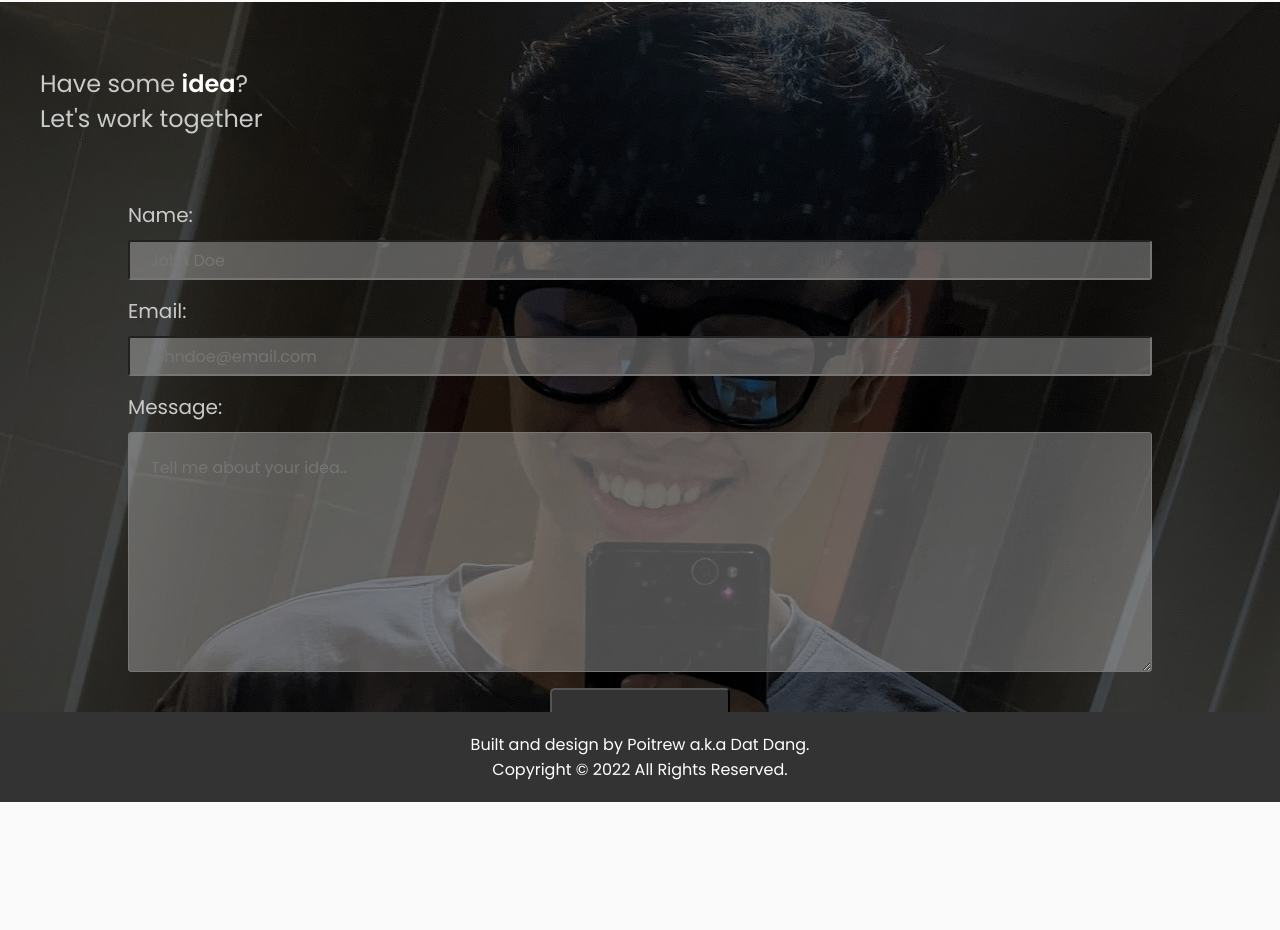
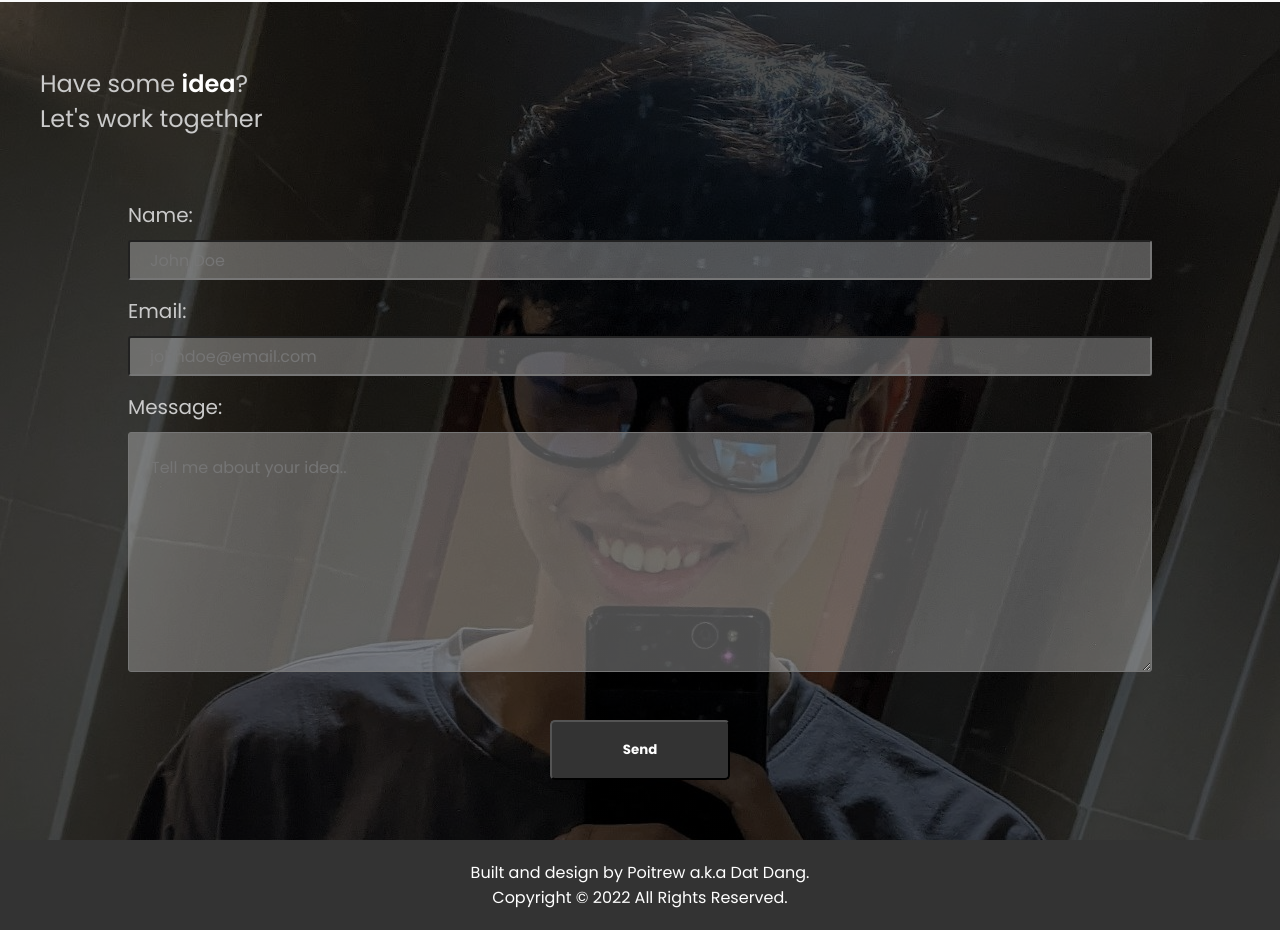
Before and after one commit to poitrew/portfolio, a React (Vite) app: page / in a window 1280 px wide. Shown: the part 1598-2528 px from the top of the page. Before the commit the page ends 2400 px from the top, so only its background shows below. Built offline with nearby package versions, Linux system fonts and the light colour scheme; a web font is replaced by a local one.

Commit message:
Fixed footer incursion, added padding because of position absolute

```diff
--- a/src/App.css
+++ b/src/App.css
@@ -233,6 +233,11 @@
 	justify-content: center;
 	align-items: center;
 	gap: 16px;
+	padding-bottom: 150px;
+}
+
+.contact-form .btn {
+	margin-top: 32px;
 }
 
 .input-wrapper {
```
